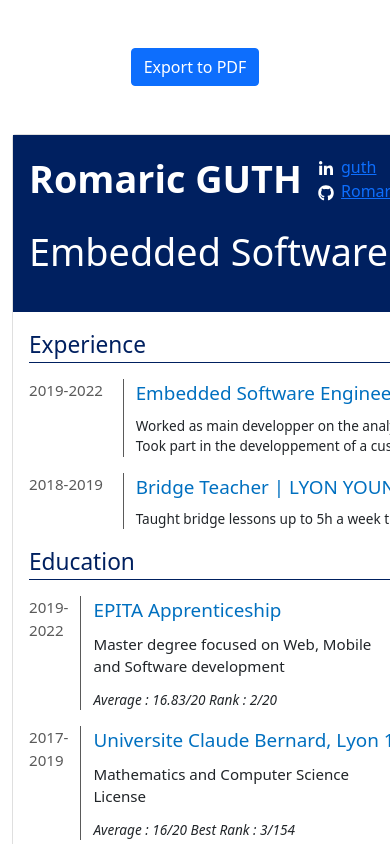
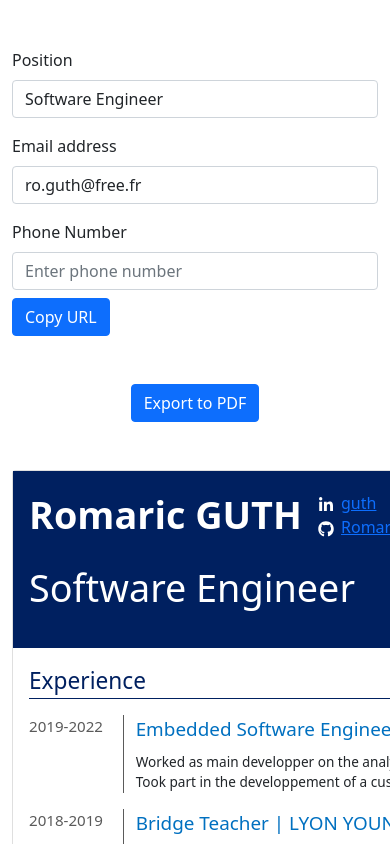
Before and after one commit to RomaricGuth/resume, a React (Create React App) app: page / in a window 390 px wide. Shown: the top 844 px of the page. Built offline with nearby package versions, Linux system fonts and the light colour scheme; the HTML template or start-up script is replaced by a standard one.

Commit message:
add form to specify options
this is useful to be able to share phone number without setting it publicly
- init parameters from url and add button to generate url
- use react context to share parameters

```diff
--- a/src/App.js
+++ b/src/App.js
@@ -4,6 +4,8 @@ import Cv from './components/Cv';
 import {Container, Button, Col, Row, Card} from "react-bootstrap";
 import {savePDF} from "@progress/kendo-react-pdf";
 import JsPDF from 'jspdf';
+import {CvOptionsContextProvider} from "./utils/CvOptionsContext";
+import CvOptions from "./components/CvOptions";
 
 function App() {
   const cv = useRef(null);
@@ -28,8 +30,14 @@ function App() {
   };
 
   return (
+    <CvOptionsContextProvider>
       <div>
         <Container>
+          <Row className="justify-content-center my-5">
+            <Col xs="auto">
+              <CvOptions />
+            </Col>
+          </Row>
           <Row className="justify-content-center my-5">
             <Col xs="auto">
               <Button onClick={exportPDF}>Export to PDF</Button>
@@ -46,6 +54,7 @@ function App() {
           </Row>
         </Container>
       </div>
+    </CvOptionsContextProvider>
   );
 }
 
--- a/src/components/CvHeader.js
+++ b/src/components/CvHeader.js
@@ -1,8 +1,12 @@
 import photo from '../assets/profile_picture.jpg'
 import {FaLinkedinIn, FaGithub, FaPhone} from "react-icons/fa";
 import {MdEmail} from "react-icons/md";
+import {useContext} from "react";
+import {CvOptionsContext} from "../utils/CvOptionsContext";
 
 function CvHeader() {
+  const {options} = useContext(CvOptionsContext);
+
   return (
     <div className="cv-header">
       <div className="cv-header-text-container">
@@ -16,13 +20,13 @@ function CvHeader() {
               <FaGithub className="cv-icon" /> <a href="https://github.com/RomaricGuth">RomaricGuth</a><br/>
             </div>
             <div className="contact">
-              <FaPhone className="cv-icon" /> XX XX XX XX XX <br/>
-              <MdEmail className="cv-icon" />ro.guth@free.fr <br/>
+              <FaPhone className="cv-icon" /> {options.phone ? options.phone : "hidden"}<br/>
+              <MdEmail className="cv-icon" /> {options.email ? options.email : "hidden"}<br/>
             </div>
           </div>
         </div>
         <div className="title">
-          Embedded Software Engineer
+          {options.position}
         </div>
       </div>
       <div className="photo">
--- /dev/null
+++ b/src/components/CvOptions.js
@@ -0,0 +1,104 @@
+import React, {useCallback, useContext, useEffect} from 'react';
+import {CvOptionsContext} from "../utils/CvOptionsContext";
+import {Button, Col, Form, Row} from "react-bootstrap";
+
+function CvOptions() {
+  const {options, setOptions} = useContext(CvOptionsContext);
+
+  // init form fields from url
+  useEffect(() => {
+    const url = new URL(window.location.href); // get current url
+    const position = url.searchParams.get('position') ?? "Software Engineer";
+    const email = url.searchParams.get('email') ?? "ro.guth@free.fr";
+    const phone = url.searchParams.get('phone');
+
+    setOptions({
+      position,
+      email,
+      phone
+    });
+  }, []);
+
+  const copyUrlWithOptions = useCallback(() => {
+    const url = new URL(window.location.href);
+    // use same base for generated url
+    const outUrl = new URL(`${url.origin}${url.pathname}`);
+
+    for (const [key, val] of Object.entries(options)) {
+      if (key && val) {
+        outUrl.searchParams.append(key, val);
+      }
+    }
+
+    console.log("URL to this resume : " + outUrl.toString());
+    navigator.clipboard.writeText(outUrl.toString());
+    alert(`The Url to this resume with current parameters was copied to clipboard : ${outUrl.toString()}`);
+  }, [options]);
+
+  const setOption = useCallback((key, value) => {
+    setOptions({
+      ...options,
+      [key]: value,
+    });
+  }, [options, setOptions]);
+
+  const onPositionChange = useCallback((e) => {
+    setOption('position', e.target.value);
+  }, [setOption]);
+
+  const onEmailChange = useCallback((e) => {
+    setOption('email', e.target.value);
+  }, [setOption]);
+
+  const onPhoneChange = useCallback((e) => {
+    setOption('phone', e.target.value);
+  }, [setOption]);
+
+  return (
+    <Form fluid>
+      <Row>
+        <Col xs={12}>
+          <Form.Group>
+            <Form.Label>Position</Form.Label>
+            <Form.Control
+              placeholder="Position for the job offer"
+              value={options.position ?? ""}
+              onChange={onPositionChange}
+            />
+          </Form.Group>
+        </Col>
+      </Row>
+      <Row>
+        <Col xs={12} md={6} className="mt-3">
+          <Form.Group>
+            <Form.Label>Email address</Form.Label>
+            <Form.Control
+              type="email"
+              placeholder="Enter email"
+              value={options.email}
+              onChange={onEmailChange}
+            />
+          </Form.Group>
+        </Col>
+        <Col xs={12} md={6} className="mt-3">
+          <Form.Group>
+            <Form.Label>Phone Number</Form.Label>
+            <Form.Control
+              type="tel"
+              placeholder="Enter phone number"
+              value={options.phone}
+              onChange={onPhoneChange}
+            />
+          </Form.Group>
+        </Col>
+      </Row>
+      <Row>
+        <Col xs="auto" className="mt-2">
+          <Button onClick={copyUrlWithOptions}>Copy URL</Button>
+        </Col>
+      </Row>
+    </Form>
+  );
+}
+
+export default CvOptions;
--- a/src/styles/cv.scss
+++ b/src/styles/cv.scss
@@ -15,6 +15,7 @@
 .cv-container {
   @extend .cv-column;
   flex: 1;
+  background-color: white;
 }
 
 .cv-header {
--- /dev/null
+++ b/src/utils/CvOptionsContext.js
@@ -0,0 +1,29 @@
+import {createContext, useState} from "react";
+
+const cvOptionsContextDefaultValue = {
+  options: {},
+  setOptions: options => {},
+};
+
+export const CvOptionsContext = createContext(cvOptionsContextDefaultValue);
+
+export const CvOptionsContextProvider = ({children}) => {
+
+  const [context, setContext] = useState({
+    ...cvOptionsContextDefaultValue,
+    setOptions: (options) => {
+      setContext(prevState => {
+        return {
+          ...prevState,
+          options
+        };
+      });
+    },
+  });
+
+  return (
+    <CvOptionsContext.Provider value={context}>
+      {children}
+    </CvOptionsContext.Provider>
+  );
+}
```
Lines whose indentation alone changed are shown as unchanged.
